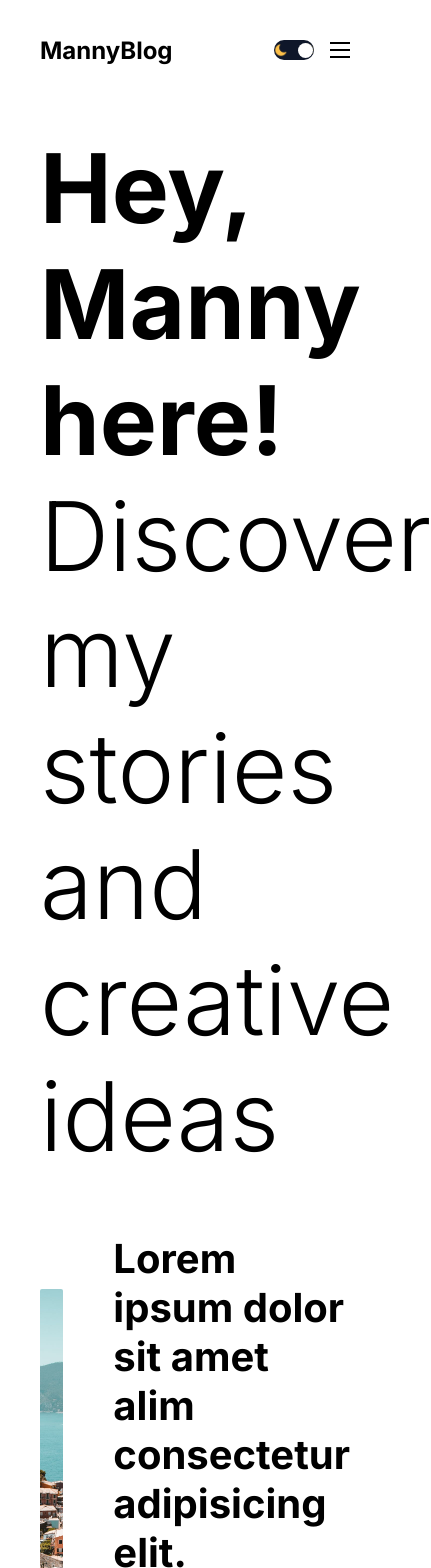
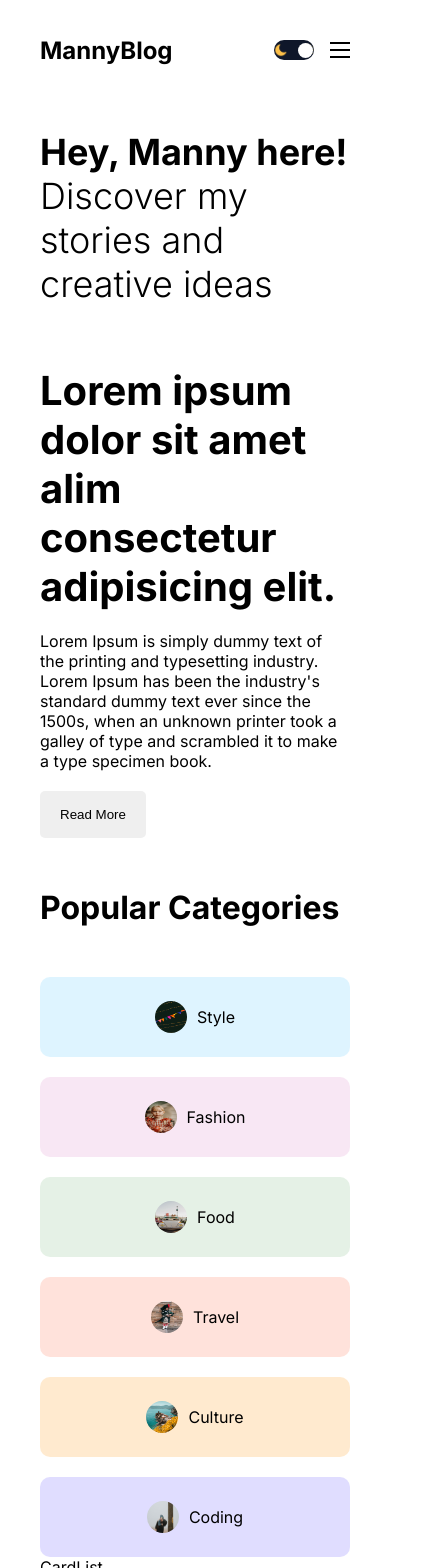
Before and after one commit to MannySotoRuiz/BlogApp-Nextjs-MongoDB, a Next.js app: page / in a window 390 px wide. Shown: the top 1568 px of the page, 431 px wide, since content can reach past the window. Built offline with nearby package versions, Linux system fonts and the light colour scheme.

Commit message:
made featured section responsive and created Categories section

```diff
--- a/src/components/categoryList/CategoryList.jsx
+++ b/src/components/categoryList/CategoryList.jsx
@@ -1,8 +1,94 @@
 import React from "react";
 import styles from "./categoryList.module.css";
+import Link from "next/link";
+import Image from "next/image";
 
 const CategoryList = () => {
-  return <div className={styles.container}>CategoryList</div>;
+  return (
+    <div className={styles.container}>
+      <h1 className={styles.title}>Popular Categories</h1>
+      <div className={styles.categories}>
+        <Link
+          href="/blog?cat=style"
+          className={`${styles.category} ${styles.style}`}
+        >
+          <Image
+            src="/style.png"
+            alt=""
+            width={32}
+            height={32}
+            className={styles.image}
+          />
+          style
+        </Link>
+        <Link
+          href="/blog?cat=style"
+          className={`${styles.category} ${styles.fashion}`}
+        >
+          <Image
+            src="/fashion.png"
+            alt=""
+            width={32}
+            height={32}
+            className={styles.image}
+          />
+          fashion
+        </Link>
+        <Link
+          href="/blog?cat=style"
+          className={`${styles.category} ${styles.food}`}
+        >
+          <Image
+            src="/food.png"
+            alt=""
+            width={32}
+            height={32}
+            className={styles.image}
+          />
+          food
+        </Link>
+        <Link
+          href="/blog?cat=style"
+          className={`${styles.category} ${styles.travel}`}
+        >
+          <Image
+            src="/travel.png"
+            alt=""
+            width={32}
+            height={32}
+            className={styles.image}
+          />
+          travel
+        </Link>
+        <Link
+          href="/blog?cat=style"
+          className={`${styles.category} ${styles.culture}`}
+        >
+          <Image
+            src="/culture.png"
+            alt=""
+            width={32}
+            height={32}
+            className={styles.image}
+          />
+          culture
+        </Link>
+        <Link
+          href="/blog?cat=style"
+          className={`${styles.category} ${styles.coding}`}
+        >
+          <Image
+            src="/coding.png"
+            alt=""
+            width={32}
+            height={32}
+            className={styles.image}
+          />
+          coding
+        </Link>
+      </div>
+    </div>
+  );
 };
 
 export default CategoryList;
--- a/src/components/categoryList/categoryList.module.css
+++ b/src/components/categoryList/categoryList.module.css
@@ -1,2 +1,76 @@
 .container {
 }
+
+.title {
+  margin: 50px 0px; /* 50px top and bottom, 0px left and right */
+}
+
+.categories {
+  display: flex;
+  flex-wrap: wrap;
+  justify-content: space-between;
+  gap: 20px;
+}
+
+.category {
+  display: flex;
+  align-items: center;
+  gap: 10px;
+  text-transform: capitalize;
+  width: 15%;
+  height: 80px;
+  justify-content: center;
+  border-radius: 10px;
+}
+
+.category.style {
+  background-color: #57c4ff31;
+}
+
+.category.fashion {
+  background-color: #da85c731;
+}
+
+.category.food {
+  background-color: #7fb88133;
+}
+
+.category.travel {
+  background-color: #ff795736;
+}
+
+.category.culture {
+  background-color: #ffb04f45;
+}
+
+.category.coding {
+  background-color: #5e4fff31;
+}
+
+.image {
+  border-radius: 50%;
+}
+
+@media screen and (max-width: 1280px) {
+  .category {
+    width: 20%;
+  }
+}
+
+@media screen and (max-width: 1024px) {
+  .category {
+    width: 25%;
+  }
+}
+
+@media screen and (max-width: 768px) {
+  .category {
+    width: 45%;
+  }
+}
+
+@media screen and (max-width: 640px) {
+  .category {
+    width: 100%;
+  }
+}
--- a/src/components/featured/featured.module.css
+++ b/src/components/featured/featured.module.css
@@ -48,3 +48,31 @@
   border-radius: 5px;
   width: max-content;
 }
+
+@media screen and (max-width: 1280px) {
+  .title {
+    font-size: 72px;
+  }
+}
+
+@media screen and (max-width: 1024px) {
+  .title {
+    font-size: 64px;
+  }
+
+  .imgContainer {
+    display: none;
+  }
+}
+
+@media screen and (max-width: 768px) {
+  .title {
+    font-size: 48px;
+  }
+}
+
+@media screen and (max-width: 640px) {
+  .title {
+    font-size: 36px;
+  }
+}
```
